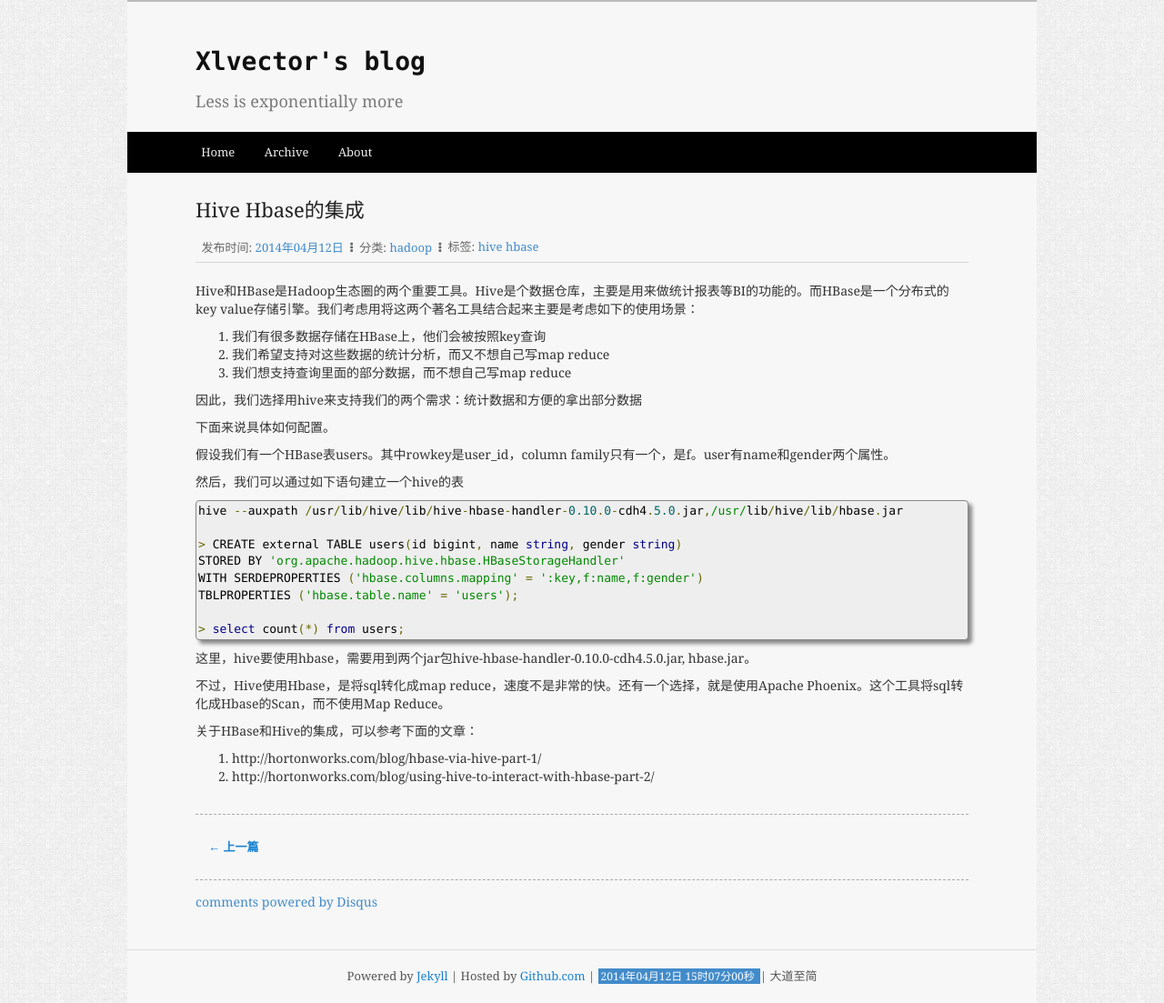
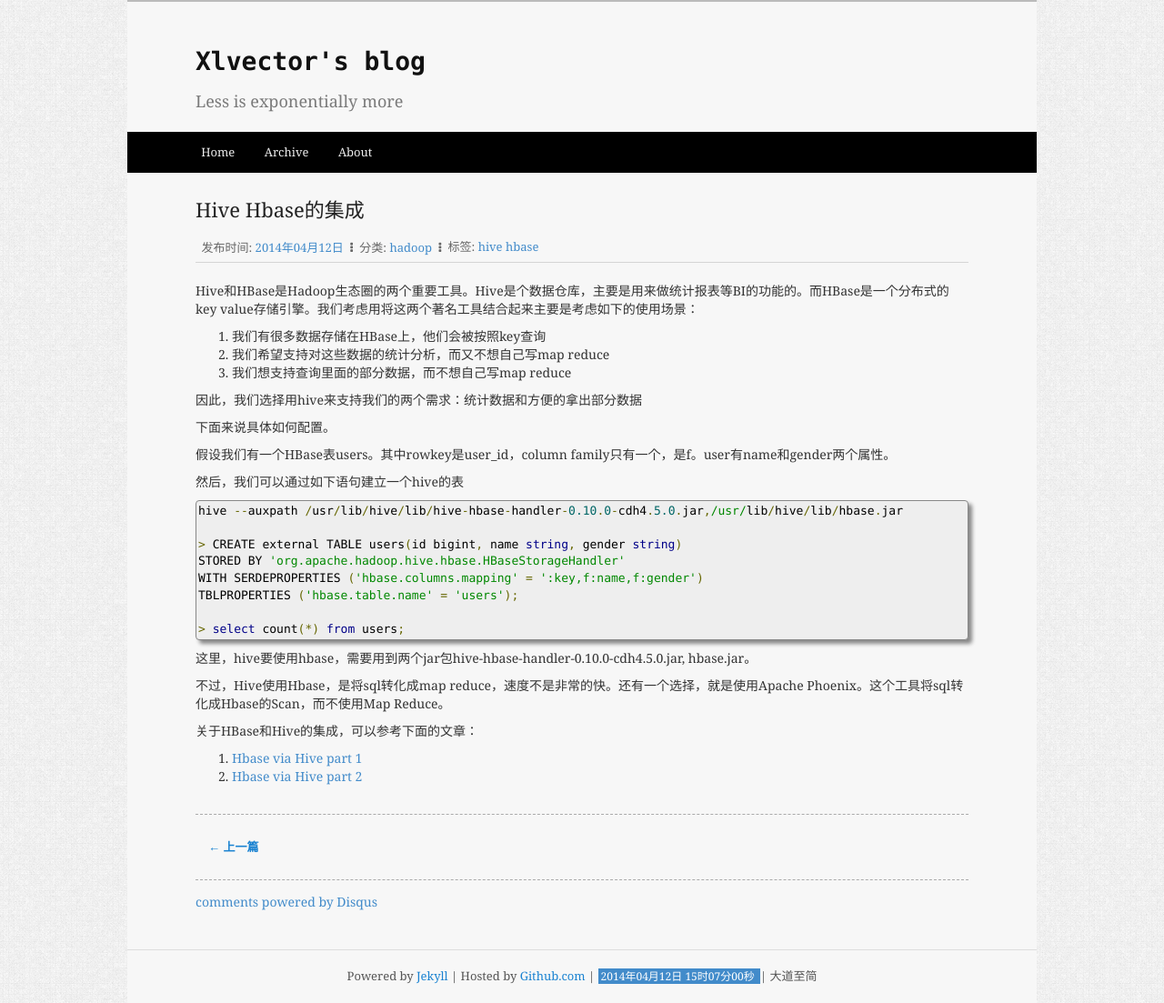
Before and after one commit to xlvector/xlvector.github.com, a Jekyll site: the page built from _posts/2014-04-12-hive-hbase.md, in a window 1280 px wide. Shown: the whole page at 91% size. Built offline with Jekyll 4.4.1, drawn with Linux system fonts in a browser that asks for light colours; Markdown is read by kramdown in place of the engine named in the settings; comment, search, counter and statistics services are not loaded; some of the changed lines change nothing that is shown.

Commit message:
hive and hbase

```diff
--- a/_posts/2014-04-12-hive-hbase.md
+++ b/_posts/2014-04-12-hive-hbase.md
@@ -34,5 +34,5 @@ Hive和HBase是Hadoop生态圈的两个重要工具。Hive是个数据仓库，
 
 关于HBase和Hive的集成，可以参考下面的文章：
 
-1. http://hortonworks.com/blog/hbase-via-hive-part-1/
-2. http://hortonworks.com/blog/using-hive-to-interact-with-hbase-part-2/
+1. [Hbase via Hive part 1](http://hortonworks.com/blog/hbase-via-hive-part-1/)
+2. [Hbase via Hive part 2](http://hortonworks.com/blog/using-hive-to-interact-with-hbase-part-2/)
```
